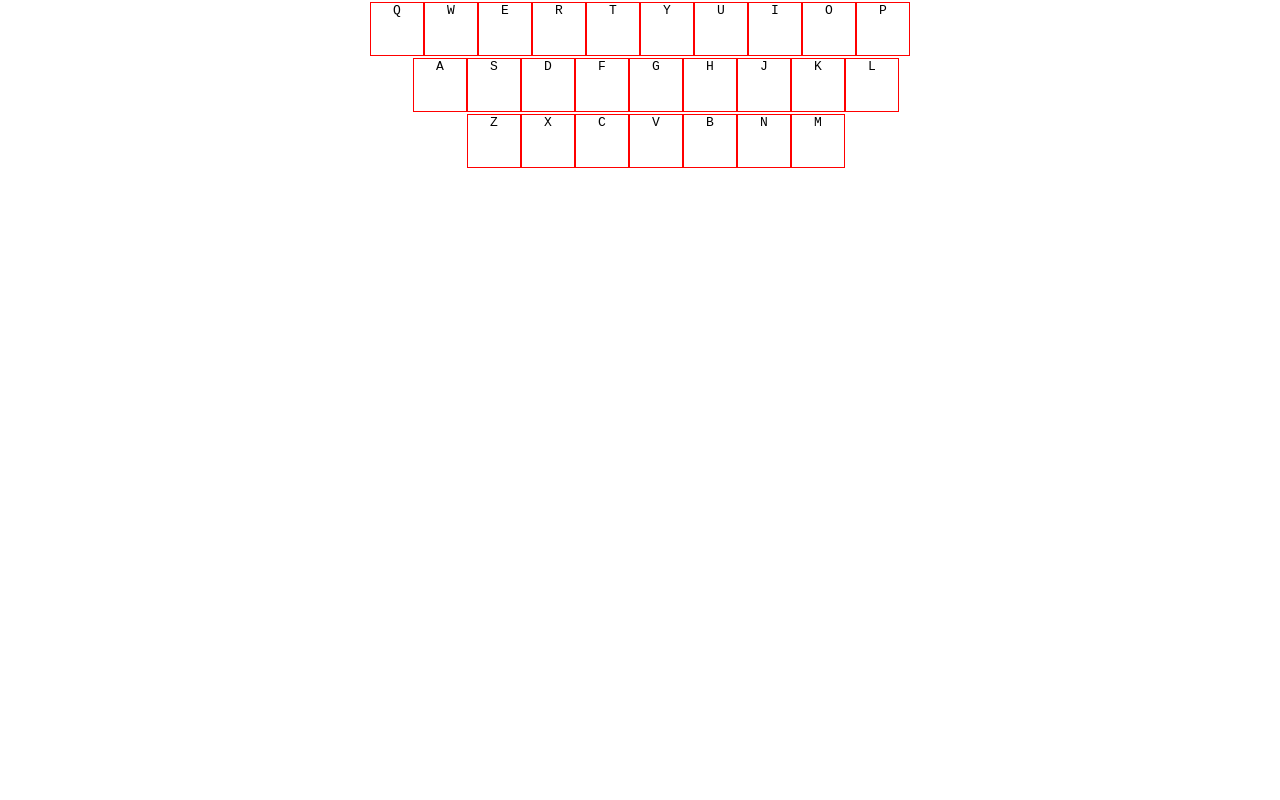
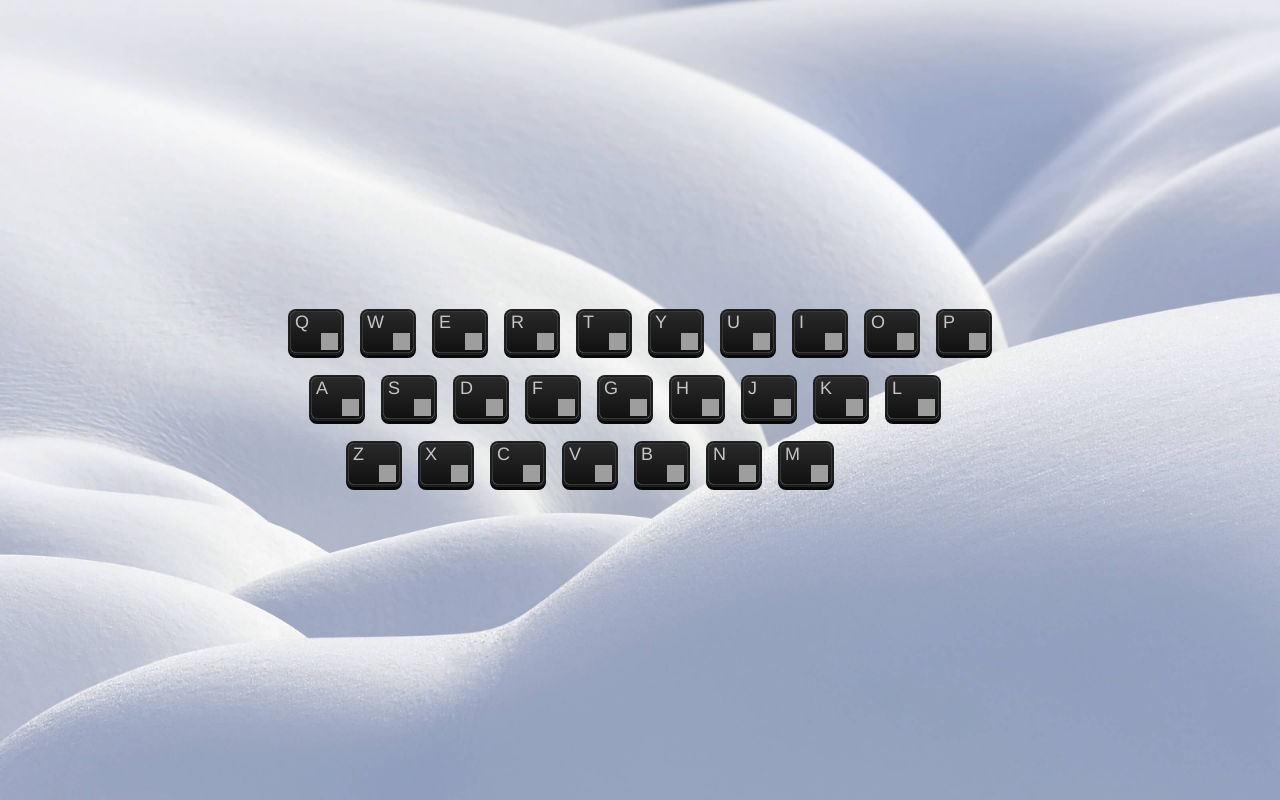
Before and after one commit to cmokj/demo_navigationSite, a plain HTML site: page index.html in a window 1280 px wide. Drawn offline with Linux system fonts and the light colour scheme; grey boxes are pictures that could not be loaded.

Commit message:
完善网页导航

```diff
--- a/index.html
+++ b/index.html
@@ -12,6 +12,14 @@
     </main>
     <footer></footer>
     <script>
+        function getFromLocalStorage(name) {
+            return JSON.parse(localStorage.getItem(name) || 'null');
+        }
+        function createTag(tagName) {
+            return document.createElement(tagName);
+        }
+
+        // 初始化数值
         var keys = {
             0: ['q','w','e','r','t','y','u','i','o','p'],
             1: ['a','s','d','f','g','h','j','k','l'],
@@ -21,39 +29,65 @@
         var hash = {
             q: 'qq.com',
             w: 'weibo.com',
-            a: 'amazon.com.cn'
+            e: 'ele.me',
+            a: 'amazon.cn',
+            z: 'zhihu.com',
+            m: 'www.mcdonalds.com.cn',
+            i: 'iqiyi.com',
+            b: 'bilibili.com',
         }
-        var hashInLocalStorage = JSON.parse(localStorage.getItem('saveNew') || 'null');
+        var hashInLocalStorage = getFromLocalStorage('newSave');
         if(hashInLocalStorage) {
             hash = hashInLocalStorage;
         }
-        x = 0;
-        while(x < keys.length) {
-            div1 = document.createElement('div');
+
+        // 生成键盘
+        for(var x=0;x<keys.length;x++){
+            var div1 = createTag('div');
+            div1.className = 'row';
             createDiv.appendChild(div1);
-            a = keys[x];
-            y = 0;
+            var a = keys[x];
+            var y = 0;
             while(y < a.length) {
-                contentDiv = document.createElement('kbd');
-                contentDiv.textContent = a[y];
-                buttonX = document.createElement('button');
-                buttonX.textContent= 'edit';
+                var spanX = createTag('span');
+                var contentDiv = createTag('kbd');
+                spanX.textContent = a[y];
+                contentDiv.appendChild(spanX);
+                var buttonX = createTag('button');
+                buttonX.textContent= 'E';
                 buttonX.id = a[y];
+                var imgX = createTag('img');
+                if(hash[a[y]]) {
+                    imgX.src = 'http://' + hash[a[y]] + '/favicon.ico';
+                }
+                else {
+                    imgX.src = 'https://i.loli.net/2019/05/21/5ce3d73504c6a30722.png';
+                }
+                imgX.onerror = function(xxx) {
+                    xxx.target.src = 'https://i.loli.net/2019/05/21/5ce3d73504c6a30722.png';
+                }
                 buttonX.onclick = function(keyPress) {
-                    key = keyPress.target.id;
-                    newWebsite = prompt('请输入网址：');
+                    var key = keyPress.target.id;
+                    var button2 = keyPress['target'];  //获取用户点击的元素
+                    var img2 = button2.previousSibing;
+                    var newWebsite = prompt('请输入网址：');
                     hash[key] = newWebsite;
+                    img2.src = 'http://' + newWebsite + '/favicon.ico';
+                    imgX.onerror = function(xxx) {
+                    xxx.target.src = 'https://i.loli.net/2019/05/21/5ce3d73504c6a30722.png';
+                    }
                     localStorage.setItem('saveNew',JSON.stringify(hash));
                 }
                 contentDiv.appendChild(buttonX);
+                contentDiv.appendChild(imgX);
                 div1.appendChild(contentDiv);
                 y = y+1;
             }
-            x = x+1;
         }
+        // 监听键盘
         document.onkeypress = function(keyPress) {
-            key = keyPress['key'];
-            webSite = hash[key];
+            var key = keyPress['key'];
+            var webSite = hash[key];
             window.open('http://' + webSite,'_blank');
         }
     </script>
--- a/style.css
+++ b/style.css
@@ -5,18 +5,44 @@
 a {
     text-decoration: none;
 }
+body {
+    background-image: url(./img/background.jpg);
+    background-size: cover;
+}
 kbd {
-    border: 1px solid red;
-    width: 4em;
-    height: 4em;
-    display: inline-block;
+    border: 1px solid #373737;
+    border-radius: 6px;
+    width: 50px;
+    height: 40px;
+    background: -webkit-linear-gradient(top, #292929 0%,#207cca 0%,#292929 0%,#111111 100%);
+    box-shadow: 0 0 0 1px #1a1b1c,0 0 0 2px #1f2020,0 3px 0 2px #080808;
+    color: #c5c5c5;
+    font-family: Helvetica;
+    display: inline-flex;
+    /* align-items: center;
+    justify-content: center;      */
     text-transform: uppercase;
     position: relative;
+    margin: 0 10px;
+    font-size: 18px;
+    position: relative;
+}
+kbd > span {
+    position: absolute;
+    top: 0;
+    left: 4px;
+}
+kbd > img {
+    width: 17px;
+    height: 17px;
+    position: absolute;
+    bottom: 2px;
+    right: 3px;
 }
 kbd > button {
     position: absolute;
     bottom: 0;
-    right: 0;
+    left: 5px;
     display: none;
 }
 kbd:hover > button {
@@ -24,13 +50,20 @@ kbd:hover > button {
 }
 main {
     text-align: center;
+    display: flex;              /*弹性盒*/
+    justify-content: center;    /*弹性盒水平内部居中*/
+    align-items: center;        /*弹性盒垂直内部居中*/
+    height: 100vh;
 }
 #createDiv {
     display: inline-block;
 }
 #createDiv > div:nth-child(2) {
-    margin-left: 2em;
+    margin-left: -30px;
 }
 #createDiv > div:nth-child(3) {
-    margin-left: 2em;
+    margin-left: -100px;
 }
+.row {
+    margin: 20px auto;
+}
```
Also changed, not shown: img/background.jpg (added).
